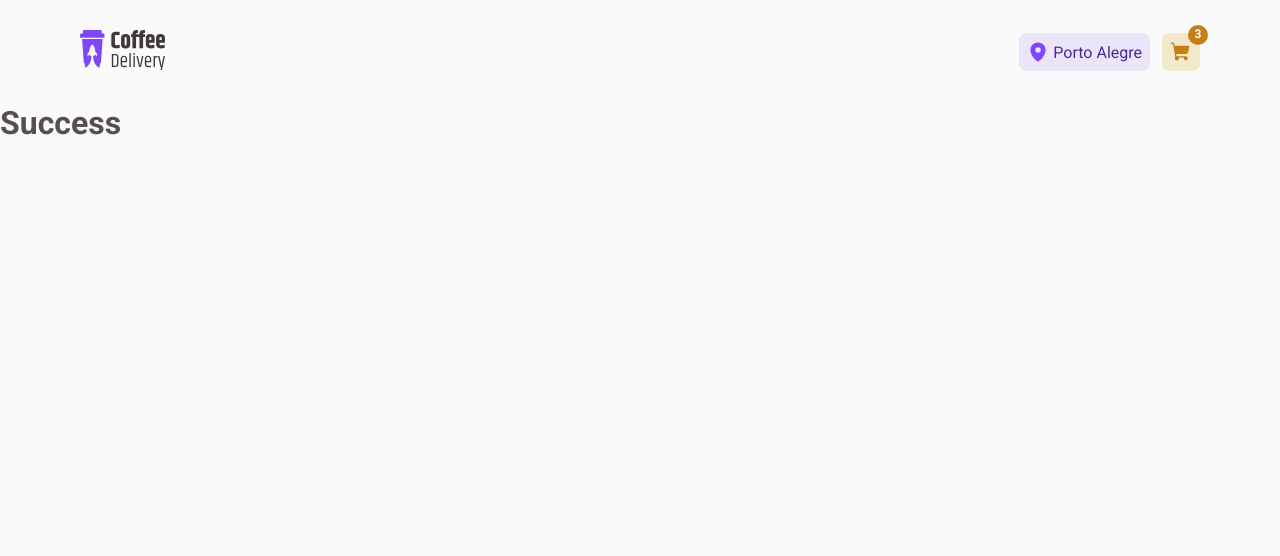
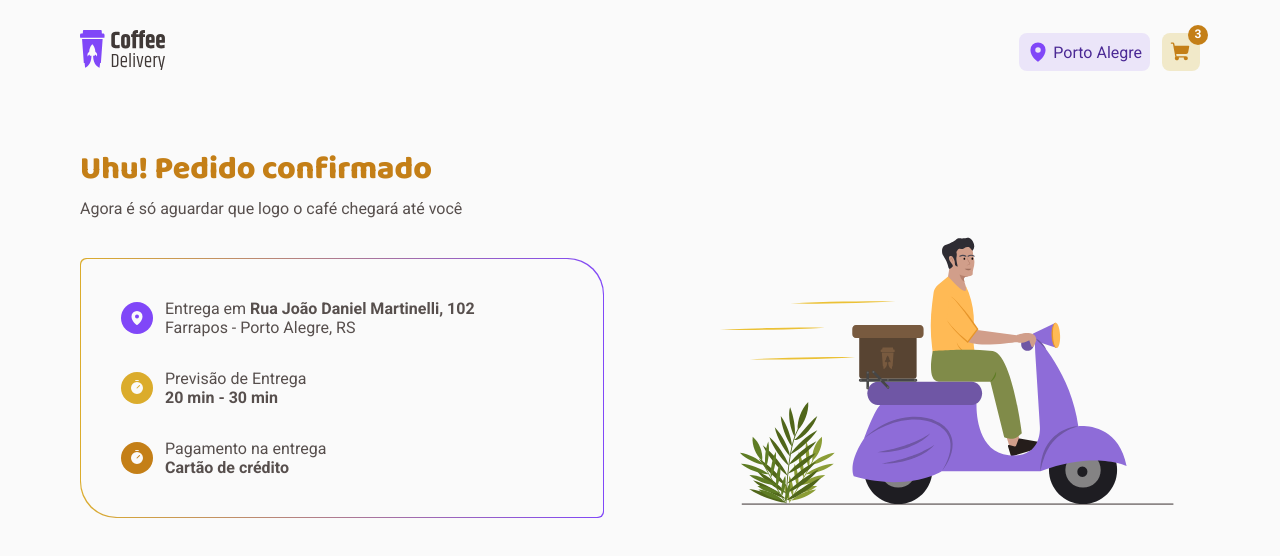
Before and after one commit to gstvds/ignite-coffee, a React (Vite) app: page /success in a window 1280 px wide. Shown: the top 556 px of the page. Built offline with nearby package versions, Linux system fonts and the light colour scheme.

Commit message:
feat: adds success page styles

```diff
--- a/src/pages/Success/index.tsx
+++ b/src/pages/Success/index.tsx
@@ -1,3 +1,51 @@
+import { MapPin, Timer } from 'phosphor-react'
+import {
+  DeliveryInformationContainer,
+  DeliveryInformationContent,
+  OrderInfo,
+  SuccessContainer,
+  SuccessContent,
+} from './styles'
+
+import successImage from '../../assets/success.svg'
+
 export function Success() {
-  return <h1>Success</h1>
+  return (
+    <SuccessContainer>
+      <SuccessContent>
+        <div>
+          <h1>Uhu! Pedido confirmado</h1>
+          <span>Agora é só aguardar que logo o café chegará até você</span>
+          <DeliveryInformationContainer>
+            <DeliveryInformationContent>
+              <OrderInfo iconColor="purple">
+                <MapPin size={16} weight="fill" />
+                <div>
+                  <span>
+                    Entrega em <strong>Rua João Daniel Martinelli, 102</strong>
+                  </span>
+                  <span>Farrapos - Porto Alegre, RS</span>
+                </div>
+              </OrderInfo>
+              <OrderInfo iconColor="yellow">
+                <Timer size={16} weight="fill" />
+                <div>
+                  <span>Previsão de Entrega</span>
+                  <strong>20 min - 30 min</strong>
+                </div>
+              </OrderInfo>
+              <OrderInfo iconColor="yellow-dark">
+                <Timer size={16} weight="fill" />
+                <div>
+                  <span>Pagamento na entrega</span>
+                  <strong>Cartão de crédito</strong>
+                </div>
+              </OrderInfo>
+            </DeliveryInformationContent>
+          </DeliveryInformationContainer>
+        </div>
+        <img src={successImage} alt="" />
+      </SuccessContent>
+    </SuccessContainer>
+  )
 }
--- /dev/null
+++ b/src/pages/Success/styles.ts
@@ -0,0 +1,78 @@
+import styled, { DefaultTheme } from 'styled-components'
+
+export const SuccessContainer = styled.div`
+  display: flex;
+  align-items: center;
+  justify-content: center;
+  width: 100%;
+  padding: 0 2rem 15rem;
+`
+
+export const SuccessContent = styled.div`
+  display: flex;
+  align-items: flex-end;
+  justify-content: space-between;
+  gap: 2rem;
+  width: 100%;
+  max-width: 70rem;
+  margin-top: 2.5rem;
+
+  > div {
+    display: flex;
+    flex-direction: column;
+  }
+
+  h1 {
+    font-family: 'Baloo 2', cursive;
+    font-weight: 800;
+    font-size: 2rem;
+    color: ${(props) => props.theme.colors['yellow-dark']};
+    margin-bottom: 0.25rem;
+  }
+
+  > span {
+    font-size: 1.25rem;
+    color: ${(props) => props.theme.colors['base-subtitle']};
+  }
+`
+
+export const DeliveryInformationContainer = styled.div`
+  border-radius: 6px 36px;
+  background: linear-gradient(to right, #dbac2c, #8047f8);
+  padding: 1px;
+  margin-top: 2.5rem;
+`
+
+export const DeliveryInformationContent = styled.div`
+  display: flex;
+  flex-direction: column;
+  padding: 2.5rem;
+  padding-right: 8rem;
+  border-radius: inherit;
+  background: ${(props) => props.theme.colors.background};
+  gap: 2rem;
+`
+
+interface OrderInfoProps {
+  iconColor: keyof DefaultTheme['colors']
+}
+
+export const OrderInfo = styled.div<OrderInfoProps>`
+  display: flex;
+  gap: 0.75rem;
+  align-items: center;
+
+  > svg {
+    color: ${(props) => props.theme.colors.background};
+    border-radius: 50%;
+    height: 2rem;
+    width: 2rem;
+    padding: 0.5rem;
+    background-color: ${(props) => props.theme.colors[props.iconColor]};
+  }
+
+  > div {
+    display: flex;
+    flex-direction: column;
+  }
+`
```
Also changed, not shown: src/assets/success.svg (added).
